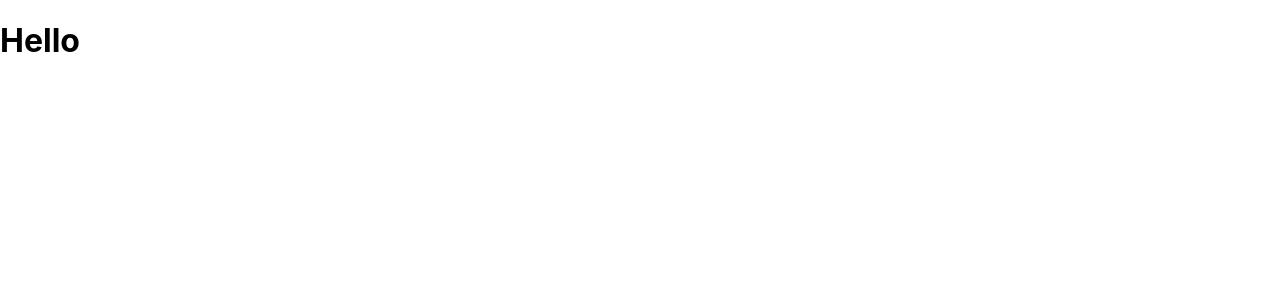
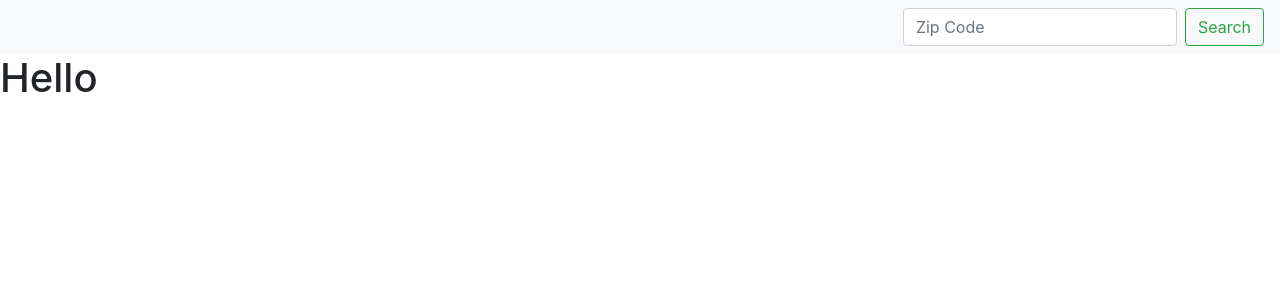
Before and after one commit to cmonez/weather-app, a React (Create React App) app: page / in a window 1280 px wide. Shown: the top 300 px of the page. Built offline with nearby package versions, Linux system fonts and the light colour scheme.

Commit message:
Import bootstrap stylesheet, create basic nav bar

```diff
--- a/package.json
+++ b/package.json
@@ -6,6 +6,7 @@
     "@testing-library/jest-dom": "^5.11.4",
     "@testing-library/react": "^11.1.0",
     "@testing-library/user-event": "^12.1.10",
+    "bootstrap": "^4.5.3",
     "concurrently": "^5.3.0",
     "express": "^4.17.1",
     "nodemon": "^2.0.7",
--- a/src/App.js
+++ b/src/App.js
@@ -1,8 +1,10 @@
+import NavBar from './components/NavBar'
 
 function App() {
   return (
     <div className="App">
-     <h1>Hello</h1>
+      <NavBar></NavBar>
+      <h1>Hello</h1>
     </div>
   );
 }
--- /dev/null
+++ b/src/components/NavBar.js
@@ -0,0 +1,22 @@
+import Nav from 'react-bootstrap/Nav';
+import Navbar from 'react-bootstrap/Navbar';
+import NavDropdown from 'react-bootstrap/NavDropdown';
+import Form from 'react-bootstrap/Form';
+import FormControl from 'react-bootstrap/FormControl';
+import Button from 'react-bootstrap/Button';
+
+const NavBar = () => {
+  return (
+  <Navbar bg="light" expand="lg">
+    <Navbar.Toggle aria-controls="basic-navbar-nav" />
+    <Navbar.Collapse id="basic-navbar-nav" className="justify-content-end">
+      <Form inline>
+        <FormControl type="text" placeholder="Zip Code" className="mr-sm-2" />
+        <Button variant="outline-success">Search</Button>
+      </Form>
+    </Navbar.Collapse>
+  </Navbar>
+  );
+};
+
+export default NavBar;
--- a/src/index.js
+++ b/src/index.js
@@ -3,7 +3,7 @@ import ReactDOM from 'react-dom';
 import './index.css';
 import App from './App';
 import reportWebVitals from './reportWebVitals';
-
+import '../node_modules/bootstrap/dist/css/bootstrap.min.css';
 ReactDOM.render(
   <React.StrictMode>
     <App />
```
Also changed, not shown: 1 other file (tests, documents, lock files or other folders).
